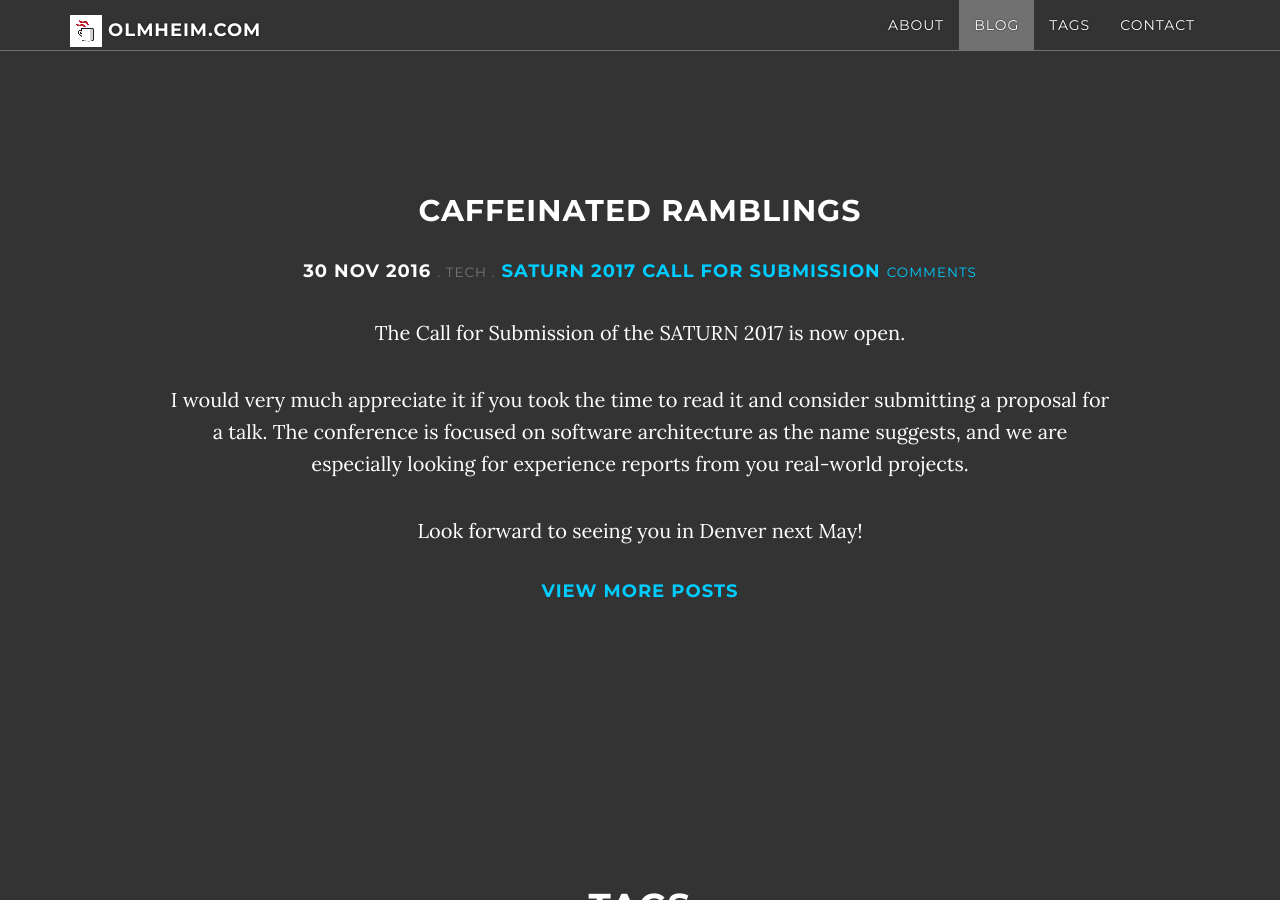
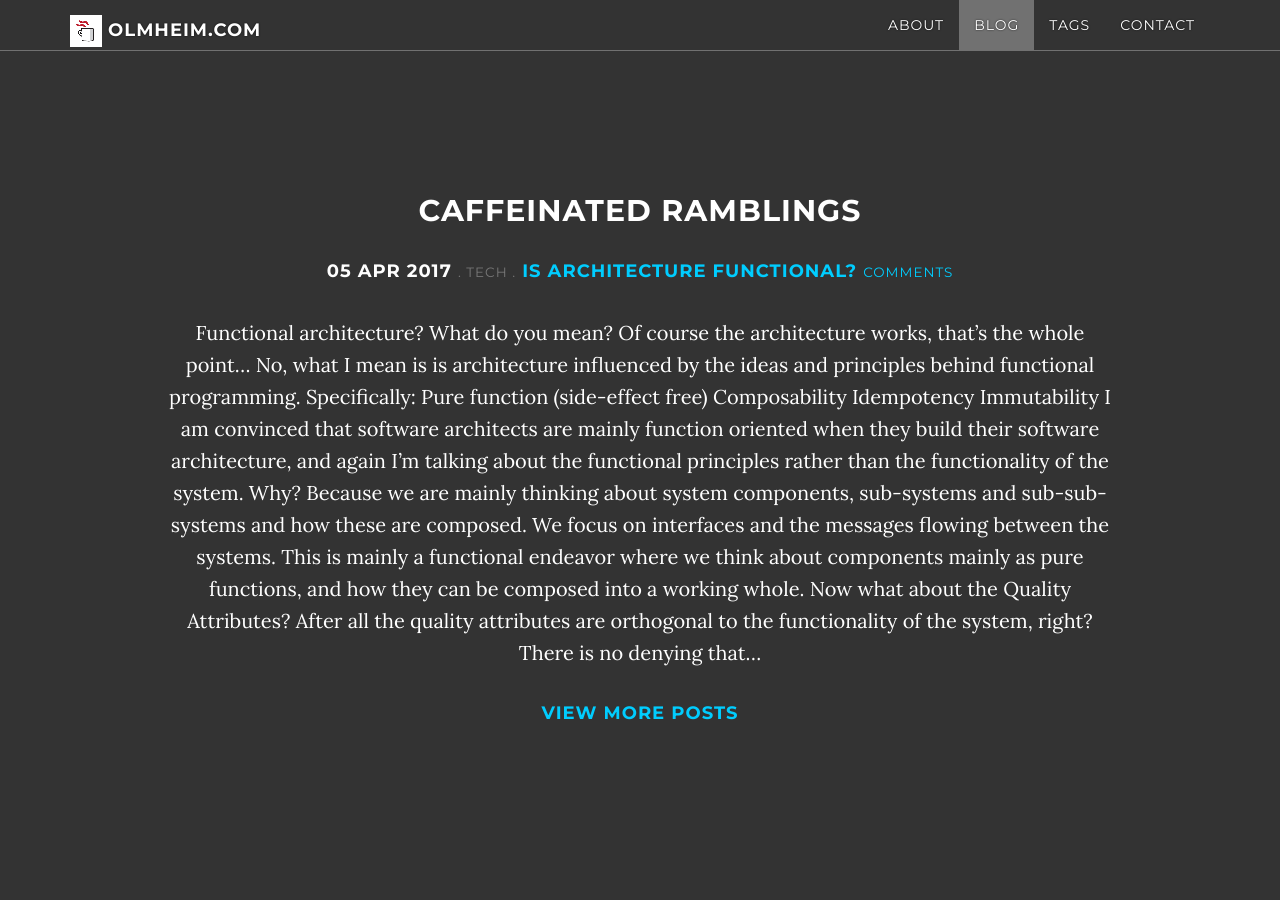
Before and after one commit to joelmheim/joelmheim.github.io, a Jekyll site: the page built from index.html, in a window 1280 px wide and 900 px high, scrolled down 2342 px. Built offline with Jekyll 4.4.1, drawn with Linux system fonts in a browser that asks for light colours; nearby versions of some CDN libraries; comment, search, counter and statistics services are not loaded; some of the changed text lies outside the part shown.

Commit message:
Functional architecture article.

```diff
--- a/_config.yml
+++ b/_config.yml
@@ -35,7 +35,6 @@ title: "Olmheim.com"
 description: "Blog and website of Jørn Ølmheim, blogging mainly for tech. Opinions expressed are mine."
 keywords: "olmheim, jorn, ølmheim, jørn, personal, blog, software architecture, technology, agile"
 favicon: "/img/favicon.ico"
-404-img: "/img/labtocat.png"
 
 ################
 # Header layout #
--- /dev/null
+++ b/_posts/2017-04-05-is-architecture-functional.md
@@ -0,0 +1,24 @@
+---
+layout: post
+section-type: post
+title: Is architecture functional?
+date: '2017-04-05T14:47:25+02:00'
+author: Jørn Ølmheim
+category: tech
+tags: [ 'software architecture', 'functional architecture' ]
+---
+Functional architecture? What do you mean? Of course the architecture works, that's the whole point...
+
+No, what I mean is is architecture influenced by the ideas and principles behind functional programming. Specifically:
+ * Pure function (side-effect free)
+ * Composability
+ * Idempotency
+ * Immutability
+
+I am convinced that software architects are mainly function oriented when they build their software architecture, and again I'm talking about the functional principles rather than the functionality of the system. Why? Because we are mainly thinking about system components, sub-systems and sub-sub-systems and how these are composed. We focus on interfaces and the messages flowing between the systems. This is mainly a functional endeavor where we think about components mainly as pure functions, and how they can be composed into a working whole.
+
+Now what about the Quality Attributes? After all the quality attributes are orthogonal to the functionality of the system, right? There is no denying that focusing on functional concepts like the ones listed above will lead to a certain set of system qualities, and they will end up pushing the quality attributes in a certain way. As far as I can tell, driving the architecture with these concepts will lead to a highly modular, distributed and scalable system, so does that mean that functional architecture is only suitable for certain types of systems? That may be something to consider for a future article.
+
+So what should we call such a thing? I conclude that "Functional architecture" is the best we can do for now. I did consider "Function-oriented architecture" for a hot minute, but decided that it was neither more precise or more descriptive.
+
+I think we will see more work on this concept in the years to come, as the so called "Internet-scale" applications start to be what everyone have to do.
--- /dev/null
+++ b/tags/functional-architecture.html
@@ -0,0 +1,6 @@
+---
+layout: tag
+section-type: tag
+title: functional architecture
+---
+## Tag
```
